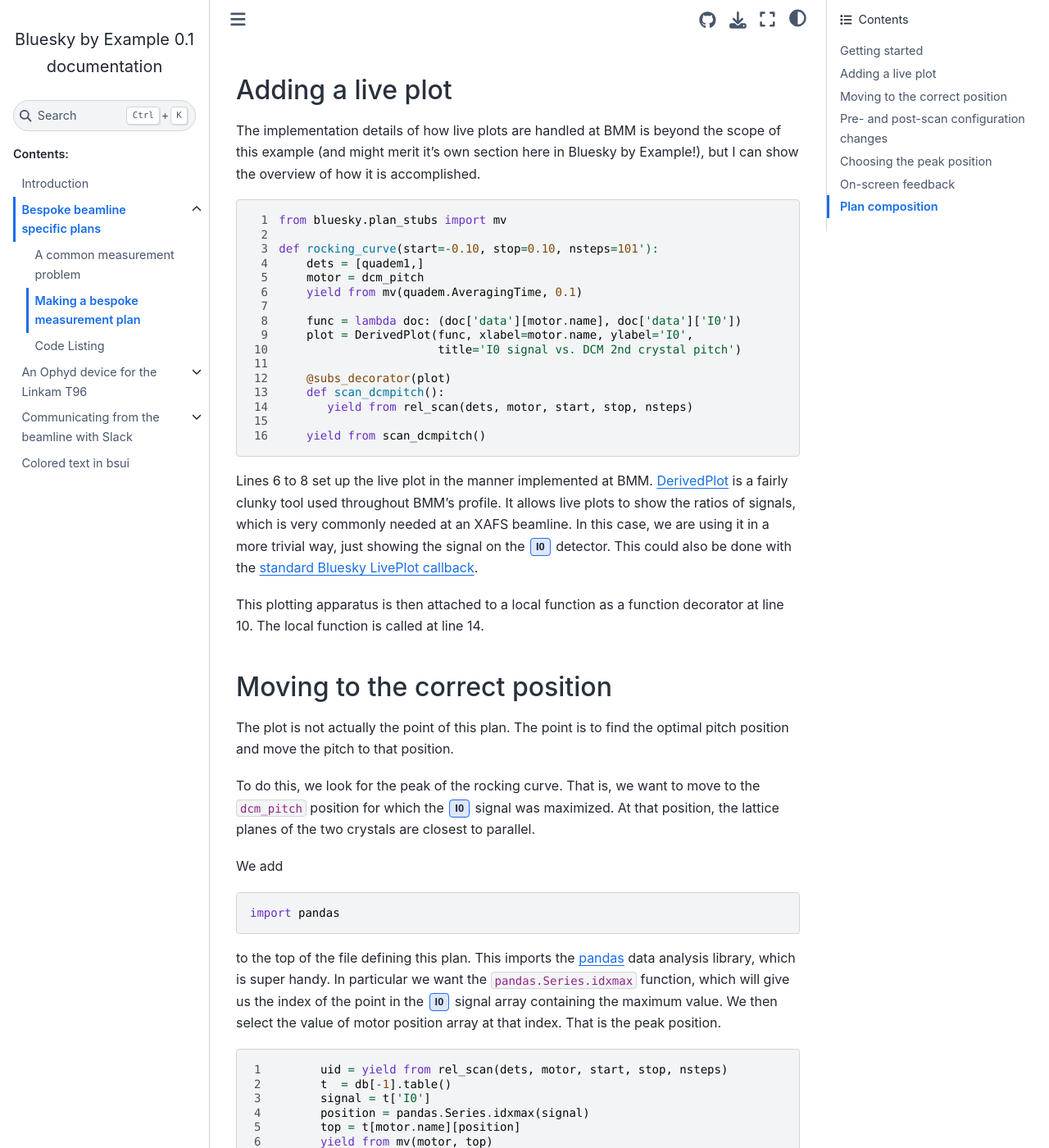
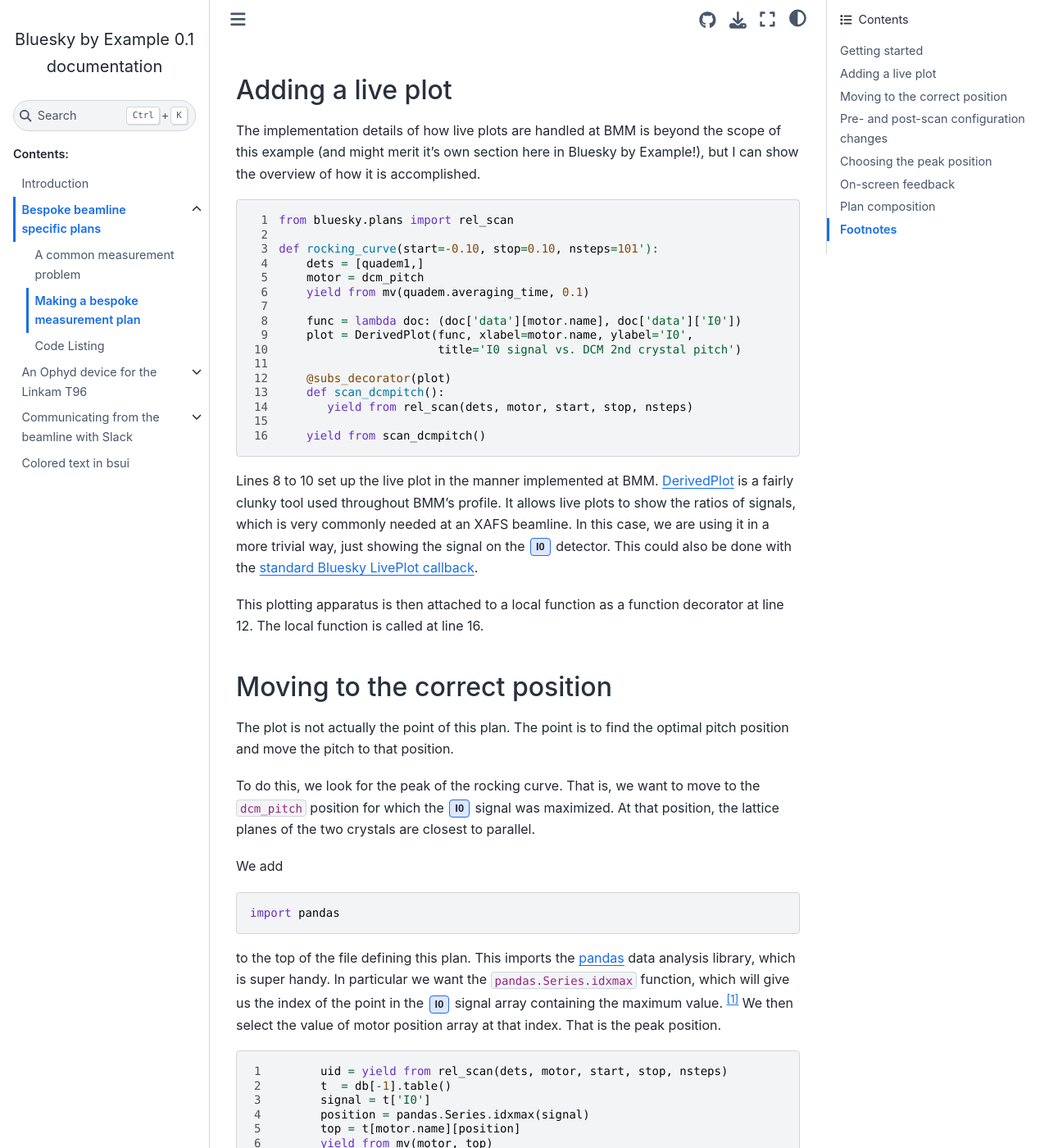
Before and after one commit to NSLS2/bmm-bluesky-by-example, a Sphinx documentation site: the page built from docs/bespokescan/solution.rst, in a window 1280 px wide and 1400 px high, scrolled down 1659 px. Shown: the whole window at 82% size. Built offline with Sphinx 7.4.7 and the Sphinx Book theme 1.1.4, drawn with Linux system fonts in a browser that asks for light colours; some of the changed text lies outside the part shown.

Commit message:
fix workflow

```diff
--- a/docs/bespokescan/problem.rst
+++ b/docs/bespokescan/problem.rst
@@ -7,7 +7,7 @@ monochromator (DCM) like the one at NSLS-II's BMM (Beamline for
 Materials Measurement) and many other beamlines.  The broadband
 radiation from the 3-pole wiggler source is incident upon the first
 crystal of the DCM.  At BMM, we most often use a Si(111) DCM and have
-the option to use Si(311) crystals.  The schematic below applies
+the option to use Si(311) crystals.  This discussion applies
 equally well to either crystal type (and to any other crystal
 monochrmoator, as well).
 
@@ -71,9 +71,9 @@ So something like this would work at the :
 
    RE(rel_scan([quadem], dcm_pitch, -0.1, 0.1, 101))
 
-This tells bsui to make the scan in a range of $\pm$100 $\mu$radians
+This tells bsui to make the scan in a range of $\pm$100 microradians
 of the current position and to do so over 101 steps.  That works out
-to steps of 2 $\mu$radians.
+to steps of 2 microradians.
 
 There is nothing horribly wrong with that ... except:
 
--- a/docs/bespokescan/solution.rst
+++ b/docs/bespokescan/solution.rst
@@ -81,10 +81,10 @@ quite large.  So a very short integration time is quite adequate.
    def rocking_curve(start=-0.10, stop=0.10, nsteps=101'):
        dets = [quadem1,]
        motor = dcm_pitch
-       yield from mv(quadem.AveragingTime, 0.1)
+       yield from mv(quadem.averaging_time, 0.1)
        yield from rel_scan(dets, motor, start, stop, nsteps)
 
-The new line 4 sets the integration time to be $\frac{1}{10}$ second.
+The new line 7 sets the integration time to be $\frac{1}{10}$ second.
 
 
 Adding a live plot
@@ -98,12 +98,12 @@ accomplished.
 .. code-block:: python
    :linenos:
 
-    from bluesky.plan_stubs import mv
+    from bluesky.plans import rel_scan
 
     def rocking_curve(start=-0.10, stop=0.10, nsteps=101'):
         dets = [quadem1,]
 	motor = dcm_pitch
-	yield from mv(quadem.AveragingTime, 0.1)
+	yield from mv(quadem.averaging_time, 0.1)
 
         func = lambda doc: (doc['data'][motor.name], doc['data']['I0'])
         plot = DerivedPlot(func, xlabel=motor.name, ylabel='I0',
@@ -115,7 +115,7 @@ accomplished.
 
         yield from scan_dcmpitch()
 
-Lines 6 to 8 set up the live plot in the manner implemented at BMM.
+Lines 8 to 10 set up the live plot in the manner implemented at BMM.
 `DerivedPlot
 <https://github.com/NSLS-II-BMM/profile_collection/blob/master/startup/BMM/derivedplot.py>`__
 is a fairly clunky tool used throughout BMM's profile.  It allows live
@@ -126,8 +126,8 @@ could also be done with the `standard Bluesky LivePlot callback
 <https://blueskyproject.io/bluesky/callbacks.html#liveplot-for-scalar-data>`__.
 
 This plotting apparatus is then attached to a local function as a
-function decorator at line 10.  The local function is called at
-line 14.
+function decorator at line 12.  The local function is called at
+line 16.
 
 
 Moving to the correct position
@@ -151,7 +151,7 @@ to the top of the file defining this plan.  This imports the `pandas
 <https://pandas.pydata.org/>`__ data analysis library, which is super
 handy.  In particular we want the ``pandas.Series.idxmax`` function,
 which will give us the index of the point in the :guilabel:`I0` signal
-array containing the maximum value.  We then select the value of motor
+array containing the maximum value. [1]_  We then select the value of motor
 position array at that index.  That is the peak position.
 
 .. code-block:: python
@@ -224,12 +224,12 @@ To flesh this out a bit:
 
         def cleanup_plan():
             yield from mv(motor, slit_height)
-	    yield from mv(quadem.AveragingTime, 0.5)
+	    yield from mv(quadem.averaging_time, 0.5)
 
 	motor = dcm_pitch
 	slit_height = slits3.vsize.readback.get()
 	yield from mv(motor, 3)
-        yield from mv(quadem.AveragingTime, 0.1)
+        yield from mv(quadem.averaging_time, 0.1)
         yield from finalize_wrapper(main_plan(start, stop, nsteps), cleanup_plan())
 
 With this plan definition, the preparatory tasks -- adjusting slit
@@ -339,3 +339,16 @@ motors, configuration of the fluorescence detector, and an
 optimization scan of the position of the hutch slit assembly.
 
 Plans composed of plans composed of plans.
+
+
+Footnotes
+---------
+
+.. [1] This could also be done with `numpy.argmax
+       <https://numpy.org/doc/stable/reference/generated/numpy.argmax.html>`__
+       That said, if you are reading this document and do not know
+       about `pandas <https://pandas.pydata.org/>`__, you should.
+.. [2] Fitting could also be done using `SciPy's optimizer
+       <https://docs.scipy.org/doc/scipy/reference/generated/scipy.optimize.curve_fit.html>`__.
+       That said, if you are reading this document and do not know
+       about `lmfit <https://lmfit.github.io/lmfit-py/>`__, you should.
--- a/docs/colored_text.rst
+++ b/docs/colored_text.rst
@@ -68,8 +68,8 @@ There are several examples of the colored text shortcuts in
         '''Green text'''
         return colored(text, 'lightgreen')
     def url_msg(text):
-        '''Undecorated text, intended for URL decoration...'''
-        return text
+        '''Text without decoration, reserved for URL decoration...'''
+        return colored(text, 'normal')
     def bold_msg(text):
         '''Bright white text'''
         return colored(text, 'white')
--- a/docs/introduction.rst
+++ b/docs/introduction.rst
@@ -5,7 +5,7 @@ Introduction
 Running a beamline is hard!  There are so many things that have to be
 working correctly for a beamline to work correctly.  One of them is
 the data acquisition software.  Happily, we here at NSLS-II get to use
-Bluesky and it's companion libraries Ophyd and Databroker.  These are
+Bluesky and its companion libraries Ophyd and Databroker.  These are
 great tools -- robust, well supported, actively developed, extensively
 documented.
 
@@ -45,13 +45,14 @@ To get started, first install `sphinx <http://www.sphinx-doc.org/>`__
 and the {book}theme `as explained here
 <https://sphinx-book-theme.readthedocs.io/en/latest/tutorials/get-started.html>`__
 
-Next install some Sphinx extensions:
+Next install these Sphinx extensions:
 
 * ``sphinx-math-dollar`` to render equations and mathematical symbols
 
 ..
   * ``sphinxemoji`` to render cute emojis
 
+by doing this:
 
 .. code-block:: bash
 
--- a/docs/linkam.rst
+++ b/docs/linkam.rst
@@ -8,7 +8,7 @@ An Ophyd device for the Linkam T96
    <https://www.linkam.co.uk/temperature-controlled-stages>`__ T96
    temperature stage controller developed for use at BMM.
 
-   :Lesson: Turn a controller and a sensor into an Ophyd
+   :Lesson: Turn a temperature controller and a sensor into an Ophyd
 	    positioner. This allows you to do something like this at
 	    the command line:
 
```
Also changed, not shown: other parts of docs/bespokescan/solution.rst (+1 -1 lines), docs/bespokescan.rst (+6 -5 lines), 1 other file.
